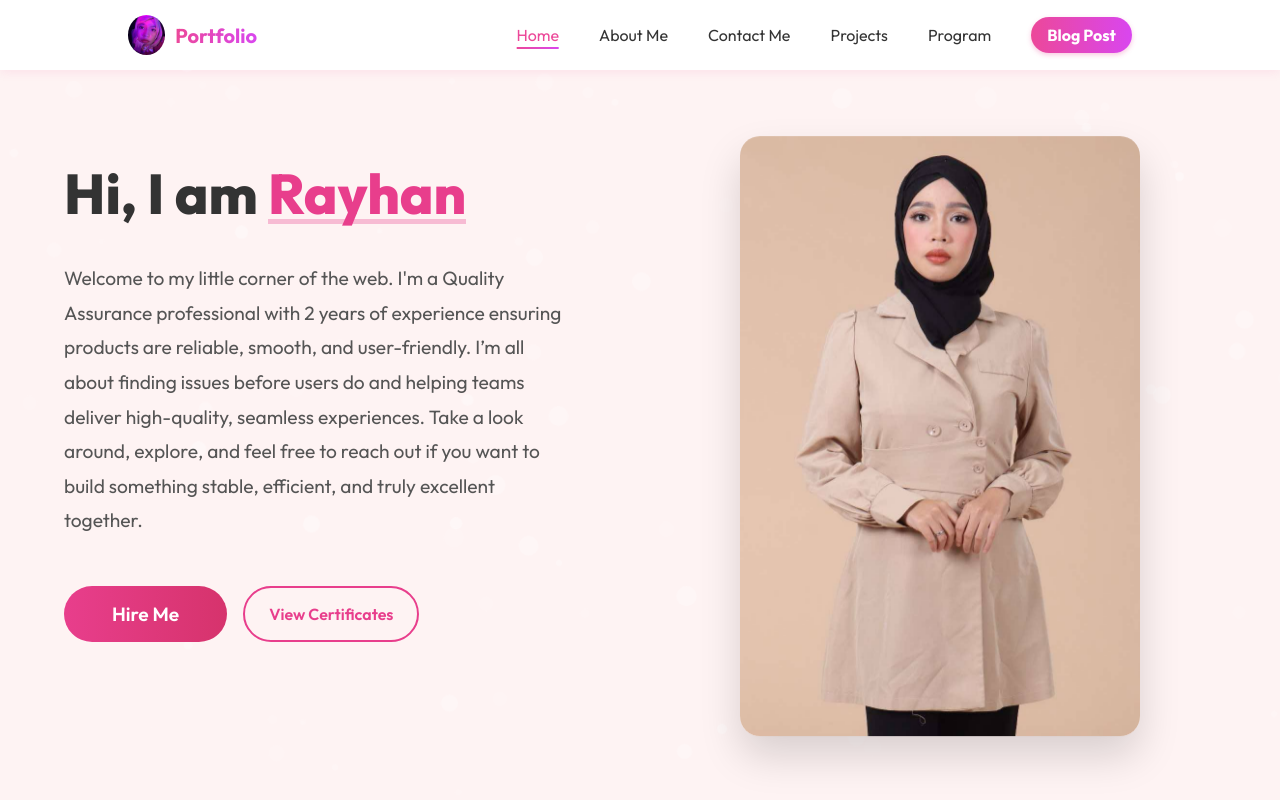
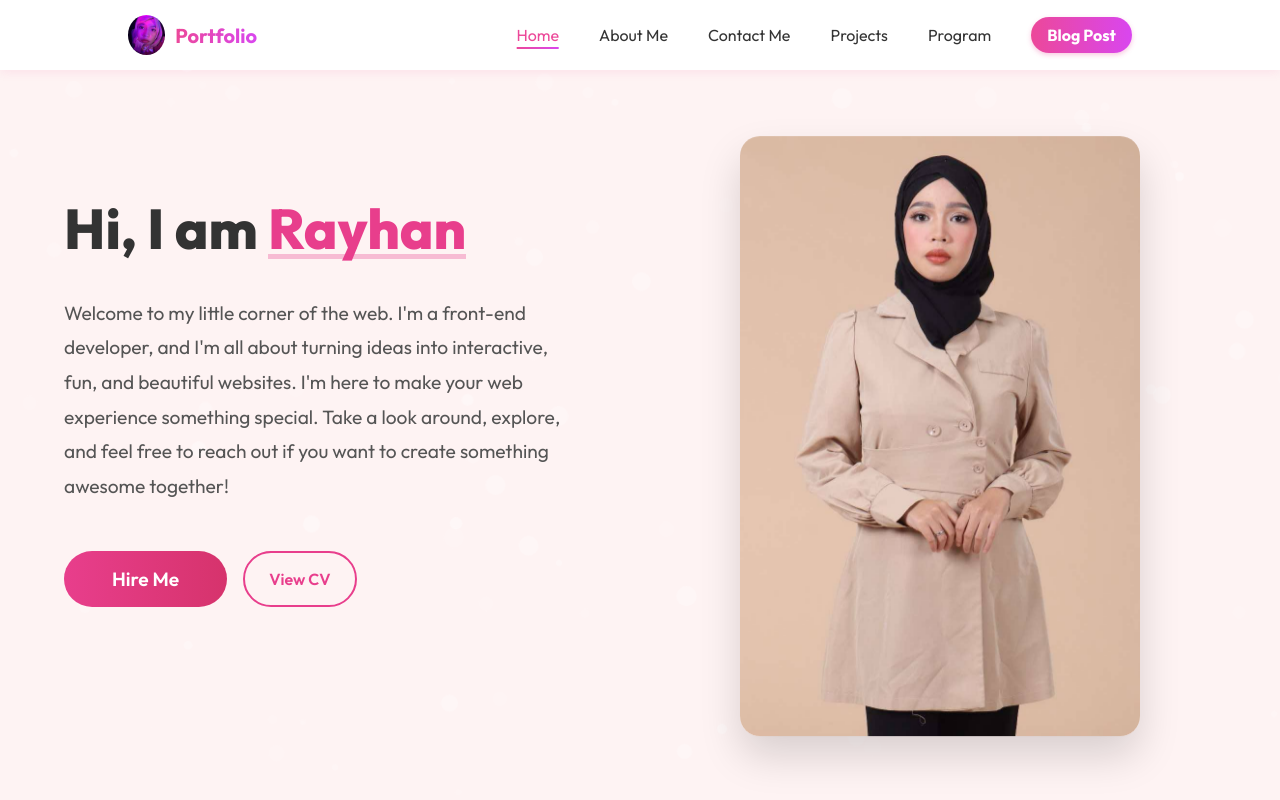
Before and after one commit to rayhanpayao25/rayhan-portfilio, a React (Vite) app: page /#projects in a window 1280 px wide. Shown: the top 800 px of the page. Built offline with nearby package versions, Linux system fonts and the light colour scheme.

Commit message:
Merge remote changes

```diff
--- a/src/components/Hero/Hero.jsx
+++ b/src/components/Hero/Hero.jsx
@@ -140,10 +140,9 @@ const Hero = () => {
           </h1>
 
           <p ref={paragraphRef} className="hero-paragraph">
-            Welcome to my little corner of the web. I'm a Quality Assurance professional with 2 years of experience
-            ensuring products are reliable, smooth, and user-friendly. I’m all about finding issues before users
-            do and helping teams deliver high-quality, seamless experiences. Take a look around, explore, and feel
-            free to reach out if you want to build something stable, efficient, and truly excellent together.
+            Welcome to my little corner of the web. I'm a front-end developer, and I'm all about turning ideas into
+            interactive, fun, and beautiful websites. I'm here to make your web experience something special. Take a
+            look around, explore, and feel free to reach out if you want to create something awesome together!
           </p>
 
           <div className="buttons-container" ref={buttonsContainerRef}>
@@ -151,14 +150,15 @@ const Hero = () => {
               Hire Me
               <span className="button-glow"></span>
             </button>
+            <button className="secondary-button" onClick={handleDownloadCV}>
+              View CV
+            </button>
+
             {/*
-<button className="secondary-button" onClick={handleDownloadCV}>
-  View CV
-</button>
-*/}
+
             <button className="secondary-button" onClick={handleViewCertificates}>
               View Certificates
-            </button>
+            </button>*/}
           </div>
         </div>
 
```
